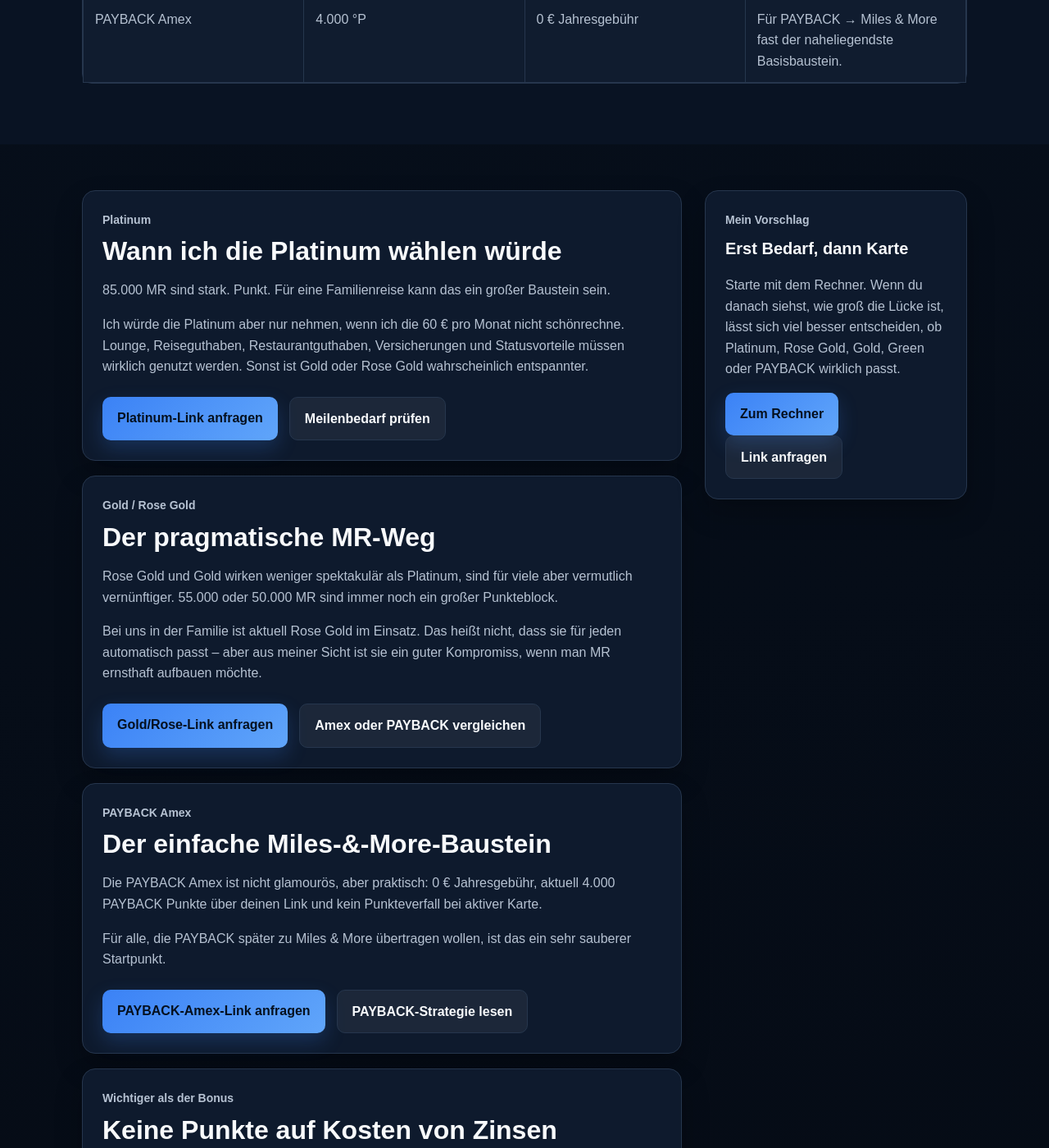
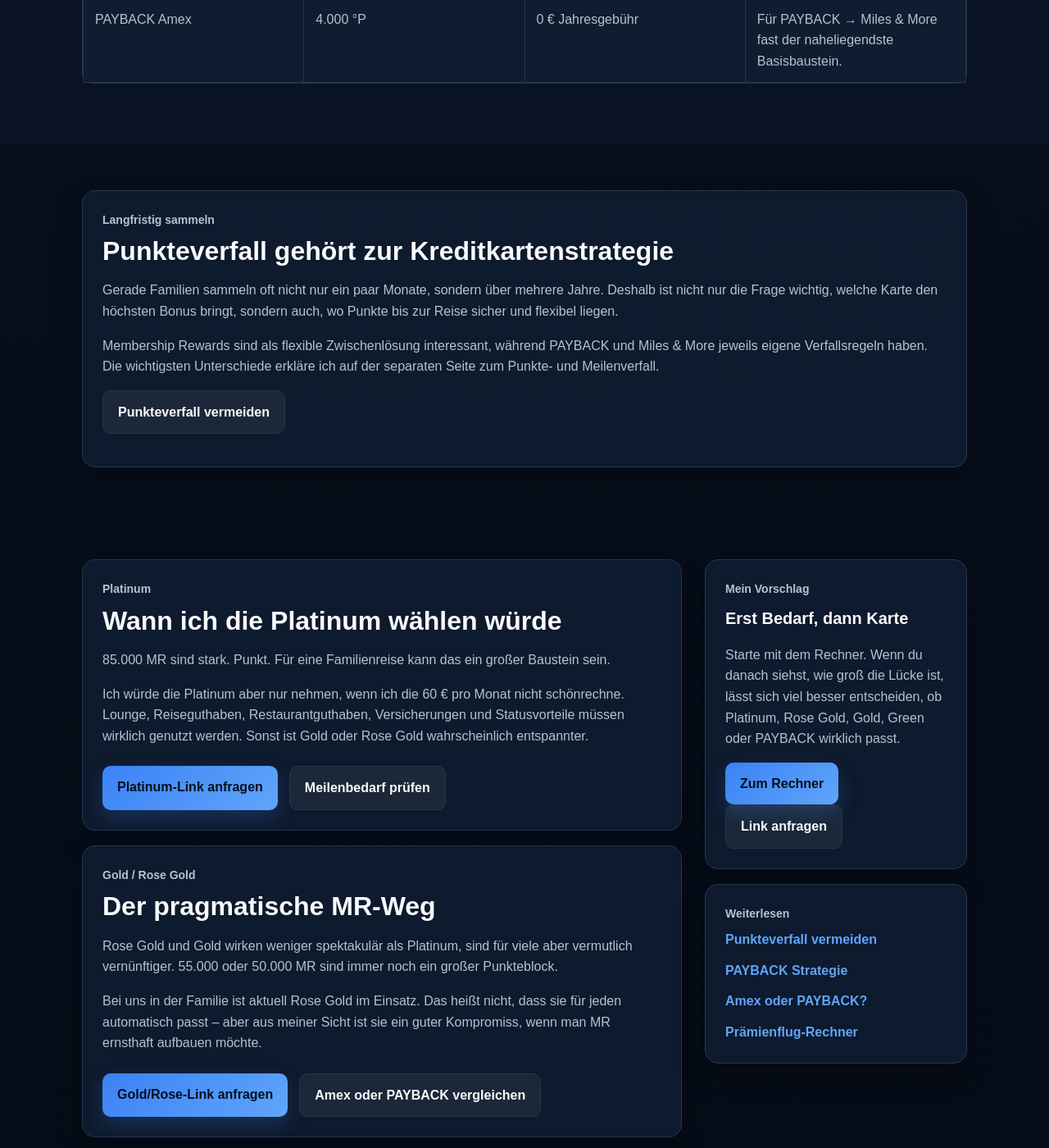
Before and after one commit to Praemienflug-Planer/miles-planer, a Jekyll site: the page built from meilen-sammeln/amex-kreditkarten/index.html, in a window 1280 px wide and 1400 px high, scrolled down 5293 px. Shown: the whole window at 82% size. Built offline with Jekyll 4.4.1, drawn with Linux system fonts in a browser that asks for light colours; some of the changed text lies outside the part shown.

Commit message:
Link expiry protection from Amex credit cards page

```diff
--- a/meilen-sammeln/amex-kreditkarten/index.html
+++ b/meilen-sammeln/amex-kreditkarten/index.html
@@ -46,75 +46,11 @@
   <div class="container">
     <div class="section-head"><p class="eyebrow">Anzeige / Empfehlungslink möglich</p><h2>Boni, Kosten und meine Einordnung</h2><p>Die Boni beziehen sich auf den Empfehlungslink-Ansatz. Direkte Abschlusslinks sind hier noch nicht eingebaut – aktuell läuft alles über „Link anfragen“.</p></div>
     <div class="amex-card-grid">
-      <article class="amex-offer-card">
-        <div class="amex-card-image-wrap"><img class="amex-card-image" src="https://icm.aexp-static.com/Internet/internationalcardshop/de_de/images/cards/platinum-card.png" alt="American Express Platinum Card" loading="lazy"></div>
-        <div class="amex-offer-body">
-          <span class="amex-badge">Großer Hebel, hohe Fixkosten</span>
-          <h3>American Express Platinum</h3>
-          <div class="amex-bonus"><strong>85.000 MR</strong><span>über Empfehlungslink möglich</span></div>
-          <div class="amex-cost"><strong>Kosten:</strong> aktuell 60 € pro Monat</div>
-          <p>Die Platinum ist die stärkste Karte auf dem Papier. Für eine Familien-Fernreise können 85.000 MR richtig helfen. Ich würde sie aber nicht nur wegen des Bonus nehmen.</p>
-          <ul><li>spannend bei Lounge, Reiseguthaben und Versicherungen</li><li>200 € Online-Reiseguthaben und 150 € Restaurantguthaben können relevant sein</li><li>zu teuer, wenn du die Vorteile nicht nutzt</li></ul>
-          <div class="amex-actions"><a class="btn btn-primary" href="/miles-planer/kontakt.html">Platinum-Link anfragen</a><a class="btn btn-secondary" href="#platinum-einordnung">Mehr Infos</a></div>
-          <p class="editorial-note">Meine Sicht: Top-Karte, aber nur mit echtem Reiseprofil. Für reines Punktesammeln oft zu schwer.</p>
-        </div>
-      </article>
-
-      <article class="amex-offer-card">
-        <div class="amex-card-image-wrap"><img class="amex-card-image" src="https://icm.aexp-static.com/Internet/internationalcardshop/de_de/images/cards/rose-gold-card.png" alt="American Express Rose Gold Card" loading="lazy"></div>
-        <div class="amex-offer-body">
-          <span class="amex-badge">Starker MR-Einstieg</span>
-          <h3>American Express Rose Gold</h3>
-          <div class="amex-bonus"><strong>55.000 MR</strong><span>über Empfehlungslink möglich</span></div>
-          <div class="amex-cost"><strong>Kosten:</strong> aktuell 20 € pro Monat</div>
-          <p>Rose Gold ist für mich die spannendere Alternative, wenn du viele MR sammeln willst, aber keine Platinum brauchst. Der Bonus ist stark, die laufenden Kosten sind deutlich niedriger.</p>
-          <ul><li>hoher Startbonus</li><li>flexible Membership Rewards</li><li>weniger Premium-Ballast als Platinum</li></ul>
-          <div class="amex-actions"><a class="btn btn-primary" href="/miles-planer/kontakt.html">Rose-Link anfragen</a><a class="btn btn-secondary" href="#gold-einordnung">Mehr Infos</a></div>
-          <p class="editorial-note">Meine Sicht: Für viele Meilensammler vermutlich der bessere Kompromiss. Wir nutzen sie aktuell auch in der Familie, weil Bonus, Kosten und Alltagstauglichkeit für uns gut zusammenpassen.</p>
-        </div>
-      </article>
-
-      <article class="amex-offer-card">
-        <div class="amex-card-image-wrap"><img class="amex-card-image" src="https://icm.aexp-static.com/Internet/internationalcardshop/de_de/images/cards/goldcard.png" alt="American Express Gold Card" loading="lazy"></div>
-        <div class="amex-offer-body">
-          <span class="amex-badge">Klassischer Einstieg</span>
-          <h3>American Express Gold</h3>
-          <div class="amex-bonus"><strong>50.000 MR</strong><span>über Empfehlungslink möglich</span></div>
-          <div class="amex-cost"><strong>Kosten:</strong> aktuell 20 € pro Monat</div>
-          <p>Die Gold ist die nüchterne MR-Karte: weniger Glamour als Platinum, aber ein ordentlicher Bonus und ein verständlicher Einstieg in Membership Rewards.</p>
-          <ul><li>starker MR-Bonus</li><li>gute Basis für langfristigen Punkteaufbau</li><li>Kosten trotzdem gegen den Nutzen rechnen</li></ul>
-          <div class="amex-actions"><a class="btn btn-primary" href="/miles-planer/kontakt.html">Gold-Link anfragen</a><a class="btn btn-secondary" href="#gold-einordnung">Mehr Infos</a></div>
-          <p class="editorial-note">Meine Sicht: Solide, wenn du MR wirklich nutzen willst und nicht nur den Bonus jagst.</p>
-        </div>
-      </article>
-
-      <article class="amex-offer-card">
-        <div class="amex-card-image-wrap"><img class="amex-card-image" src="https://icm.aexp-static.com/Internet/internationalcardshop/de_de/images/cards/american-express-card.png" alt="American Express Green Card" loading="lazy"></div>
-        <div class="amex-offer-body">
-          <span class="amex-badge">Kleiner Testlauf</span>
-          <h3>American Express Green</h3>
-          <div class="amex-bonus"><strong>10.000 MR</strong><span>über Empfehlungslink möglich</span></div>
-          <div class="amex-cost"><strong>Kosten:</strong> aktuell 5 € pro Monat; ab dem 2. Jahr bei regelmäßigem Karteneinsatz ggf. kostenfrei</div>
-          <p>Die Green ist kein großer Turbo. Sie ist eher eine Möglichkeit, Amex und Membership Rewards erstmal ohne Premium-Karte kennenzulernen.</p>
-          <ul><li>kleiner Bonus</li><li>einfacher Einstieg</li><li>keine große Fernreise-Abkürzung</li></ul>
-          <div class="amex-actions"><a class="btn btn-primary" href="/miles-planer/kontakt.html">Green-Link anfragen</a></div>
-          <p class="editorial-note">Meine Sicht: Okay zum Testen, aber nicht die Karte für große Meilensprünge. Bei uns läuft sie aktuell in der Familie als schlanker MR-Baustein.</p>
-        </div>
-      </article>
-
-      <article class="amex-offer-card">
-        <div class="amex-card-image-wrap"><img class="amex-card-image" src="https://icm.aexp-static.com/Internet/internationalcardshop/de_de/images/cards/payback-karte.png" alt="PAYBACK American Express Karte" loading="lazy"></div>
-        <div class="amex-offer-body">
-          <span class="amex-badge">PAYBACK / Miles & More</span>
-          <h3>PAYBACK American Express</h3>
-          <div class="amex-bonus payback-bonus"><strong>4.000 °P</strong><span>über Empfehlungslink möglich</span></div>
-          <div class="amex-cost"><strong>Kosten:</strong> dauerhaft 0 € Jahresgebühr</div>
-          <p>Die PAYBACK Amex ist anders als die MR-Karten. Sie sammelt PAYBACK Punkte – und genau deshalb passt sie gut zu Miles &amp; More.</p>
-          <ul><li>aktuell 4.000 PAYBACK Punkte über deinen Link möglich</li><li>PAYBACK Punkte verfallen durch aktive PAYBACK Amex nicht mehr</li><li>guter Basisbaustein für PAYBACK → Miles &amp; More</li></ul>
-          <div class="amex-actions"><a class="btn btn-primary" href="/miles-planer/kontakt.html">PAYBACK-Amex-Link anfragen</a><a class="btn btn-secondary" href="/miles-planer/meilen-sammeln/payback/">PAYBACK-Strategie</a></div>
-          <p class="editorial-note">Meine Sicht: Wenig spektakulär, aber praktisch. Gerade für Miles-&amp;-More-Sammler sehr stark.</p>
-        </div>
-      </article>
+      <article class="amex-offer-card"><div class="amex-card-image-wrap"><img class="amex-card-image" src="https://icm.aexp-static.com/Internet/internationalcardshop/de_de/images/cards/platinum-card.png" alt="American Express Platinum Card" loading="lazy"></div><div class="amex-offer-body"><span class="amex-badge">Großer Hebel, hohe Fixkosten</span><h3>American Express Platinum</h3><div class="amex-bonus"><strong>85.000 MR</strong><span>über Empfehlungslink möglich</span></div><div class="amex-cost"><strong>Kosten:</strong> aktuell 60 € pro Monat</div><p>Die Platinum ist die stärkste Karte auf dem Papier. Für eine Familien-Fernreise können 85.000 MR richtig helfen. Ich würde sie aber nicht nur wegen des Bonus nehmen.</p><ul><li>spannend bei Lounge, Reiseguthaben und Versicherungen</li><li>200 € Online-Reiseguthaben und 150 € Restaurantguthaben können relevant sein</li><li>zu teuer, wenn du die Vorteile nicht nutzt</li></ul><div class="amex-actions"><a class="btn btn-primary" href="/miles-planer/kontakt.html">Platinum-Link anfragen</a><a class="btn btn-secondary" href="#platinum-einordnung">Mehr Infos</a></div><p class="editorial-note">Meine Sicht: Top-Karte, aber nur mit echtem Reiseprofil. Für reines Punktesammeln oft zu schwer.</p></div></article>
+      <article class="amex-offer-card"><div class="amex-card-image-wrap"><img class="amex-card-image" src="https://icm.aexp-static.com/Internet/internationalcardshop/de_de/images/cards/rose-gold-card.png" alt="American Express Rose Gold Card" loading="lazy"></div><div class="amex-offer-body"><span class="amex-badge">Starker MR-Einstieg</span><h3>American Express Rose Gold</h3><div class="amex-bonus"><strong>55.000 MR</strong><span>über Empfehlungslink möglich</span></div><div class="amex-cost"><strong>Kosten:</strong> aktuell 20 € pro Monat</div><p>Rose Gold ist für mich die spannendere Alternative, wenn du viele MR sammeln willst, aber keine Platinum brauchst. Der Bonus ist stark, die laufenden Kosten sind deutlich niedriger.</p><ul><li>hoher Startbonus</li><li>flexible Membership Rewards</li><li>weniger Premium-Ballast als Platinum</li></ul><div class="amex-actions"><a class="btn btn-primary" href="/miles-planer/kontakt.html">Rose-Link anfragen</a><a class="btn btn-secondary" href="#gold-einordnung">Mehr Infos</a></div><p class="editorial-note">Meine Sicht: Für viele Meilensammler vermutlich der bessere Kompromiss. Wir nutzen sie aktuell auch in der Familie, weil Bonus, Kosten und Alltagstauglichkeit für uns gut zusammenpassen.</p></div></article>
+      <article class="amex-offer-card"><div class="amex-card-image-wrap"><img class="amex-card-image" src="https://icm.aexp-static.com/Internet/internationalcardshop/de_de/images/cards/goldcard.png" alt="American Express Gold Card" loading="lazy"></div><div class="amex-offer-body"><span class="amex-badge">Klassischer Einstieg</span><h3>American Express Gold</h3><div class="amex-bonus"><strong>50.000 MR</strong><span>über Empfehlungslink möglich</span></div><div class="amex-cost"><strong>Kosten:</strong> aktuell 20 € pro Monat</div><p>Die Gold ist die nüchterne MR-Karte: weniger Glamour als Platinum, aber ein ordentlicher Bonus und ein verständlicher Einstieg in Membership Rewards.</p><ul><li>starker MR-Bonus</li><li>gute Basis für langfristigen Punkteaufbau</li><li>Kosten trotzdem gegen den Nutzen rechnen</li></ul><div class="amex-actions"><a class="btn btn-primary" href="/miles-planer/kontakt.html">Gold-Link anfragen</a><a class="btn btn-secondary" href="#gold-einordnung">Mehr Infos</a></div><p class="editorial-note">Meine Sicht: Solide, wenn du MR wirklich nutzen willst und nicht nur den Bonus jagst.</p></div></article>
+      <article class="amex-offer-card"><div class="amex-card-image-wrap"><img class="amex-card-image" src="https://icm.aexp-static.com/Internet/internationalcardshop/de_de/images/cards/american-express-card.png" alt="American Express Green Card" loading="lazy"></div><div class="amex-offer-body"><span class="amex-badge">Kleiner Testlauf</span><h3>American Express Green</h3><div class="amex-bonus"><strong>10.000 MR</strong><span>über Empfehlungslink möglich</span></div><div class="amex-cost"><strong>Kosten:</strong> aktuell 5 € pro Monat; ab dem 2. Jahr bei regelmäßigem Karteneinsatz ggf. kostenfrei</div><p>Die Green ist kein großer Turbo. Sie ist eher eine Möglichkeit, Amex und Membership Rewards erstmal ohne Premium-Karte kennenzulernen.</p><ul><li>kleiner Bonus</li><li>einfacher Einstieg</li><li>keine große Fernreise-Abkürzung</li></ul><div class="amex-actions"><a class="btn btn-primary" href="/miles-planer/kontakt.html">Green-Link anfragen</a></div><p class="editorial-note">Meine Sicht: Okay zum Testen, aber nicht die Karte für große Meilensprünge. Bei uns läuft sie aktuell in der Familie als schlanker MR-Baustein.</p></div></article>
+      <article class="amex-offer-card"><div class="amex-card-image-wrap"><img class="amex-card-image" src="https://icm.aexp-static.com/Internet/internationalcardshop/de_de/images/cards/payback-karte.png" alt="PAYBACK American Express Karte" loading="lazy"></div><div class="amex-offer-body"><span class="amex-badge">PAYBACK / Miles & More</span><h3>PAYBACK American Express</h3><div class="amex-bonus payback-bonus"><strong>4.000 °P</strong><span>über Empfehlungslink möglich</span></div><div class="amex-cost"><strong>Kosten:</strong> dauerhaft 0 € Jahresgebühr</div><p>Die PAYBACK Amex ist anders als die MR-Karten. Sie sammelt PAYBACK Punkte – und genau deshalb passt sie gut zu Miles &amp; More.</p><ul><li>aktuell 4.000 PAYBACK Punkte über deinen Link möglich</li><li>PAYBACK Punkte verfallen durch aktive PAYBACK Amex nicht mehr</li><li>guter Basisbaustein für PAYBACK → Miles &amp; More</li></ul><div class="amex-actions"><a class="btn btn-primary" href="/miles-planer/kontakt.html">PAYBACK-Amex-Link anfragen</a><a class="btn btn-secondary" href="/miles-planer/meilen-sammeln/payback/">PAYBACK-Strategie</a><a class="btn btn-secondary" href="/miles-planer/meilen-sammeln/punkte-meilen-verfall-kreditkarten/">Punkteverfall prüfen</a></div><p class="editorial-note">Meine Sicht: Wenig spektakulär, aber praktisch. Gerade für Miles-&amp;-More-Sammler sehr stark.</p></div></article>
     </div>
     <div class="bonus-note"><strong>Stand & Bedingungen:</strong> Boni, Kosten und Guthaben können sich ändern. Vor Antragstellung immer die aktuellen Bedingungen, Mindestumsätze, Aktionszeiträume und Gebühren prüfen. Bei PAYBACK gelten zusätzlich die Bedingungen von PAYBACK und American Express.</div>
   </div>
@@ -127,15 +63,21 @@
   </div>
 </section>
 
+<section class="section">
+  <div class="container">
+    <div class="article-card seo-card"><p class="eyebrow">Langfristig sammeln</p><h2>Punkteverfall gehört zur Kreditkartenstrategie</h2><p>Gerade Familien sammeln oft nicht nur ein paar Monate, sondern über mehrere Jahre. Deshalb ist nicht nur die Frage wichtig, welche Karte den höchsten Bonus bringt, sondern auch, wo Punkte bis zur Reise sicher und flexibel liegen.</p><p>Membership Rewards sind als flexible Zwischenlösung interessant, während PAYBACK und Miles &amp; More jeweils eigene Verfallsregeln haben. Die wichtigsten Unterschiede erkläre ich auf der separaten Seite zum Punkte- und Meilenverfall.</p><p><a class="btn btn-secondary" href="/miles-planer/meilen-sammeln/punkte-meilen-verfall-kreditkarten/">Punkteverfall vermeiden</a></p></div>
+  </div>
+</section>
+
 <section class="section" id="platinum-einordnung">
   <div class="container seo-layout">
     <article class="seo-content">
       <div class="article-card seo-card card-highlight"><p class="eyebrow">Platinum</p><h2>Wann ich die Platinum wählen würde</h2><p>85.000 MR sind stark. Punkt. Für eine Familienreise kann das ein großer Baustein sein.</p><p>Ich würde die Platinum aber nur nehmen, wenn ich die 60 € pro Monat nicht schönrechne. Lounge, Reiseguthaben, Restaurantguthaben, Versicherungen und Statusvorteile müssen wirklich genutzt werden. Sonst ist Gold oder Rose Gold wahrscheinlich entspannter.</p><div class="hero-actions"><a class="btn btn-primary" href="/miles-planer/kontakt.html">Platinum-Link anfragen</a><a class="btn btn-secondary" href="/miles-planer/rechner/">Meilenbedarf prüfen</a></div></div>
       <div class="article-card seo-card" id="gold-einordnung"><p class="eyebrow">Gold / Rose Gold</p><h2>Der pragmatische MR-Weg</h2><p>Rose Gold und Gold wirken weniger spektakulär als Platinum, sind für viele aber vermutlich vernünftiger. 55.000 oder 50.000 MR sind immer noch ein großer Punkteblock.</p><p>Bei uns in der Familie ist aktuell Rose Gold im Einsatz. Das heißt nicht, dass sie für jeden automatisch passt – aber aus meiner Sicht ist sie ein guter Kompromiss, wenn man MR ernsthaft aufbauen möchte.</p><div class="hero-actions"><a class="btn btn-primary" href="/miles-planer/kontakt.html">Gold/Rose-Link anfragen</a><a class="btn btn-secondary" href="/miles-planer/amex-oder-payback/">Amex oder PAYBACK vergleichen</a></div></div>
-      <div class="article-card seo-card"><p class="eyebrow">PAYBACK Amex</p><h2>Der einfache Miles-&-More-Baustein</h2><p>Die PAYBACK Amex ist nicht glamourös, aber praktisch: 0 € Jahresgebühr, aktuell 4.000 PAYBACK Punkte über deinen Link und kein Punkteverfall bei aktiver Karte.</p><p>Für alle, die PAYBACK später zu Miles &amp; More übertragen wollen, ist das ein sehr sauberer Startpunkt.</p><div class="hero-actions"><a class="btn btn-primary" href="/miles-planer/kontakt.html">PAYBACK-Amex-Link anfragen</a><a class="btn btn-secondary" href="/miles-planer/meilen-sammeln/payback/">PAYBACK-Strategie lesen</a></div></div>
+      <div class="article-card seo-card"><p class="eyebrow">PAYBACK Amex</p><h2>Der einfache Miles-&-More-Baustein</h2><p>Die PAYBACK Amex ist nicht glamourös, aber praktisch: 0 € Jahresgebühr, aktuell 4.000 PAYBACK Punkte über deinen Link und kein Punkteverfall bei aktiver Karte.</p><p>Für alle, die PAYBACK später zu Miles &amp; More übertragen wollen, ist das ein sehr sauberer Startpunkt. Gerade bei längeren Familien-Sammelzielen solltest du zusätzlich prüfen, wie PAYBACK, Miles &amp; More und Amex beim Punkteverfall funktionieren.</p><div class="hero-actions"><a class="btn btn-primary" href="/miles-planer/kontakt.html">PAYBACK-Amex-Link anfragen</a><a class="btn btn-secondary" href="/miles-planer/meilen-sammeln/payback/">PAYBACK-Strategie lesen</a><a class="btn btn-secondary" href="/miles-planer/meilen-sammeln/punkte-meilen-verfall-kreditkarten/">Verfallsschutz prüfen</a></div></div>
       <div class="article-card seo-card"><p class="eyebrow">Wichtiger als der Bonus</p><h2>Keine Punkte auf Kosten von Zinsen</h2><p>Der beste Bonus bringt nichts, wenn später Zinsen, Teilzahlung oder unübersichtlicher Konsum entstehen. Kreditkarten sind für diese Strategie nur dann sinnvoll, wenn die Rechnung vollständig bezahlt wird.</p><p>Mein Ablauf wäre immer: erst Reise prüfen, dann Punktebedarf kennen, dann Karte auswählen.</p></div>
     </article>
-    <aside class="seo-sidebar"><div class="article-card seo-card sticky-card"><p class="eyebrow">Mein Vorschlag</p><h3>Erst Bedarf, dann Karte</h3><p>Starte mit dem Rechner. Wenn du danach siehst, wie groß die Lücke ist, lässt sich viel besser entscheiden, ob Platinum, Rose Gold, Gold, Green oder PAYBACK wirklich passt.</p><a class="btn btn-primary" href="/miles-planer/rechner/">Zum Rechner</a><a class="btn btn-secondary" href="/miles-planer/kontakt.html">Link anfragen</a></div></aside>
+    <aside class="seo-sidebar"><div class="article-card seo-card sticky-card"><p class="eyebrow">Mein Vorschlag</p><h3>Erst Bedarf, dann Karte</h3><p>Starte mit dem Rechner. Wenn du danach siehst, wie groß die Lücke ist, lässt sich viel besser entscheiden, ob Platinum, Rose Gold, Gold, Green oder PAYBACK wirklich passt.</p><a class="btn btn-primary" href="/miles-planer/rechner/">Zum Rechner</a><a class="btn btn-secondary" href="/miles-planer/kontakt.html">Link anfragen</a></div><div class="article-card seo-card"><p class="eyebrow">Weiterlesen</p><div class="sidebar-links"><a href="/miles-planer/meilen-sammeln/punkte-meilen-verfall-kreditkarten/">Punkteverfall vermeiden</a><a href="/miles-planer/meilen-sammeln/payback/">PAYBACK Strategie</a><a href="/miles-planer/amex-oder-payback/">Amex oder PAYBACK?</a><a href="/miles-planer/rechner/">Prämienflug-Rechner</a></div></div></aside>
   </div>
 </section>
 
```
